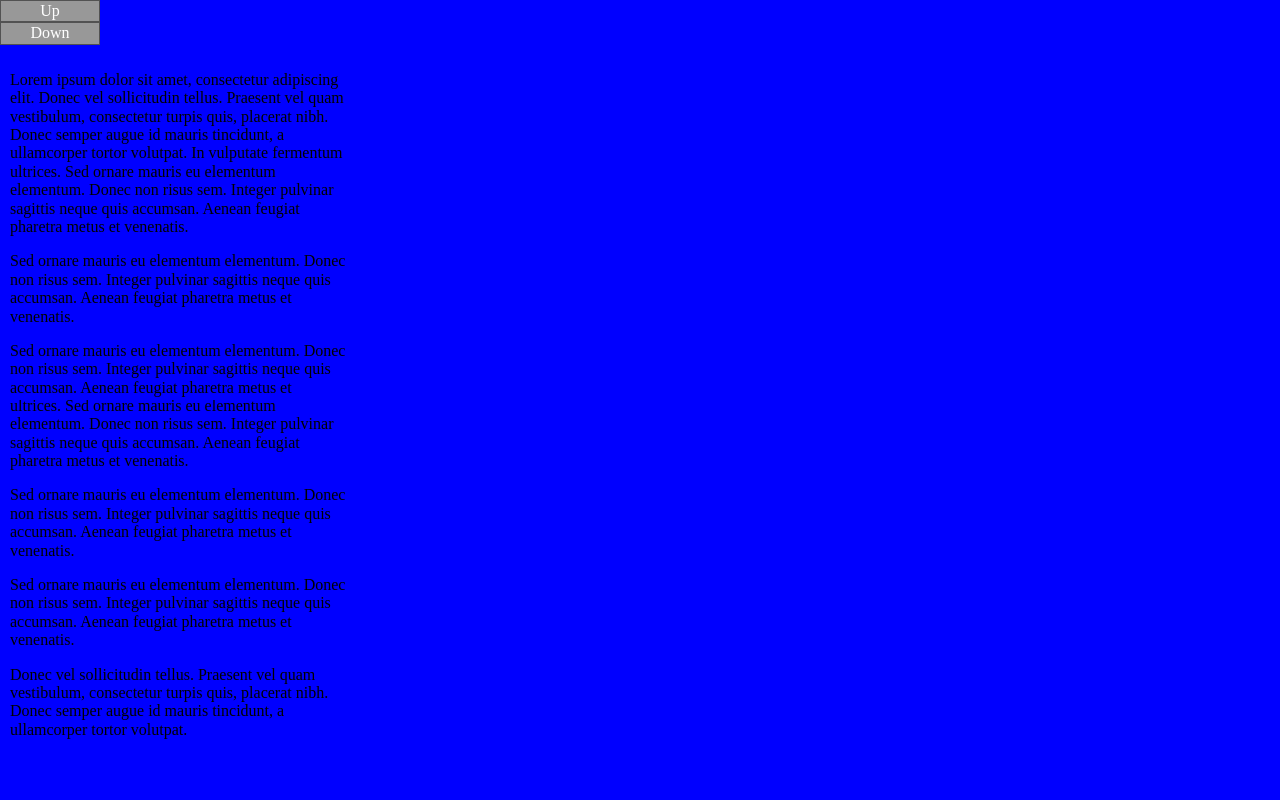
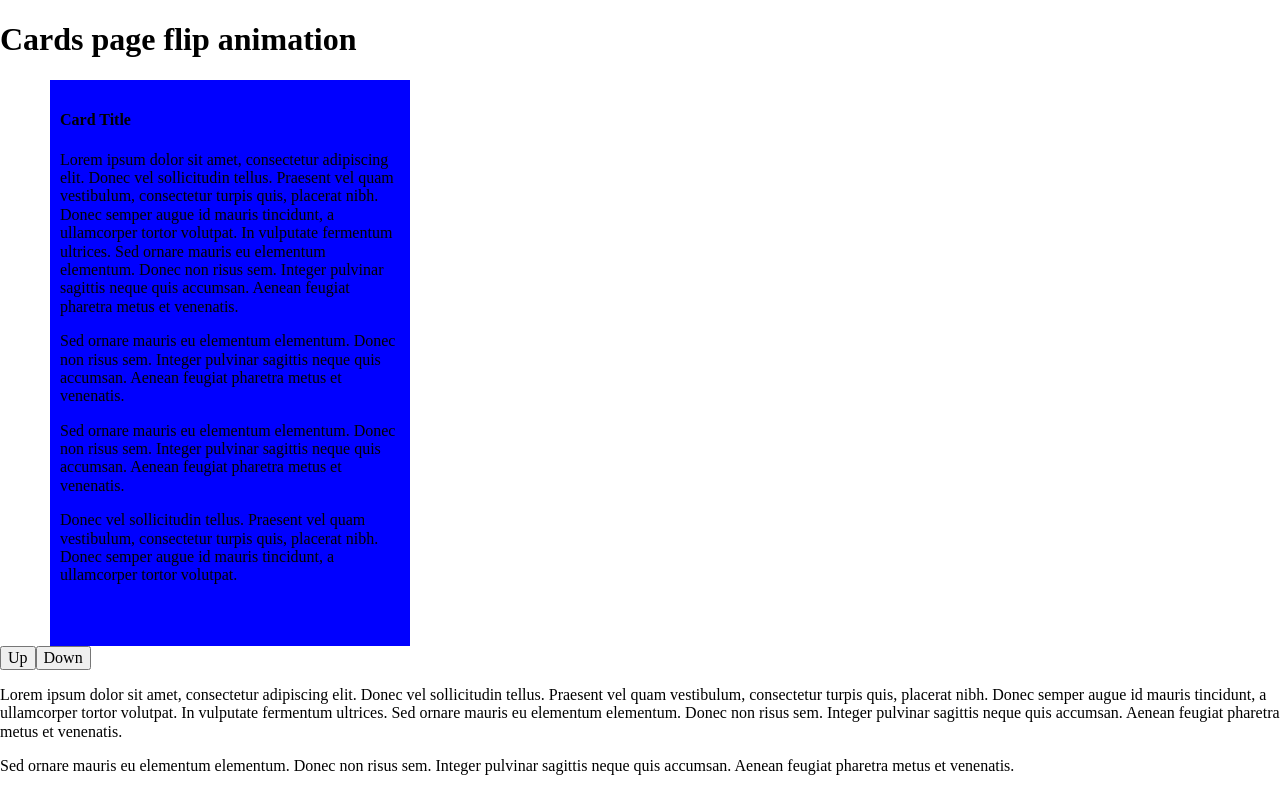
Before and after one commit to ibaraness/angular-page-flip-effect, an Angular app: page / in a window 1280 px wide. Built offline with nearby package versions, Linux system fonts and the light colour scheme.

Commit message:
Added external content

```diff
--- a/src/app/app.component.html
+++ b/src/app/app.component.html
@@ -1,2 +1,20 @@
 <!--The content below is only a placeholder and can be replaced.-->
-<app-cards></app-cards>
+<h1>Cards page flip animation</h1>
+<app-cards [width]="360" [height]="566" [cssClass]="'my-cards-container'" #cards></app-cards>
+<div class="buttons">
+  <button (click)="cards.flipUp()" class="btn">Up</button>
+  <button (click)="cards.flipDown()" class="btn">Down</button>
+</div>
+<p>
+Lorem ipsum dolor sit amet, consectetur adipiscing elit. Donec vel sollicitudin tellus.
+Praesent vel quam vestibulum, consectetur turpis quis, placerat nibh.
+Donec semper augue id mauris tincidunt, a ullamcorper tortor volutpat.
+In vulputate fermentum ultrices. Sed ornare mauris eu elementum elementum.
+Donec non risus sem. Integer pulvinar sagittis neque quis accumsan.
+Aenean feugiat pharetra metus et venenatis.
+</p>
+<p>
+  Sed ornare mauris eu elementum elementum.
+Donec non risus sem. Integer pulvinar sagittis neque quis accumsan.
+Aenean feugiat pharetra metus et venenatis.
+</p>
--- /dev/null
+++ b/src/app/app.component.scss
@@ -0,0 +1,11 @@
+.my-cards-container {
+  margin-left: 30px;
+}
+.card-bottom {
+  width: 100%;
+  height: 50%;
+  background-color: white;
+  transform: rotateX(0deg);
+  transform-origin: 0px 0px;
+  overflow: hidden;
+}
--- a/src/app/app.component.ts
+++ b/src/app/app.component.ts
@@ -3,7 +3,7 @@ import { Component } from '@angular/core';
 @Component({
   selector: 'app-root',
   templateUrl: './app.component.html',
-  styleUrls: ['./app.component.css']
+  styleUrls: ['./app.component.scss']
 })
 export class AppComponent {
   title = 'flipboard-app';
--- a/src/app/cards/card/card.component.html
+++ b/src/app/cards/card/card.component.html
@@ -1,23 +1,30 @@
-<div class="card" [id]="id" [ngClass]="{
-  'send-to-back': sendToBack,
-  'hide': disable
-}">
+<div class="card" [id]="id"
+  [ngClass]="{
+    'send-to-back': sendToBack,
+    'hide': disable
+  }"
+  [ngStyle]="{'width.px': width, 'height.px': height, 'perspective.px': height * 3}">
 
-  <div class="card-top" [@topCardState]="animationTop" (@topCardState.done)="topAnimationDone($event)" (@topCardState.start)="topAnimationStart($event)"
+  <div class="card-top"
+    [@topCardState]="animationTop"
+    (@topCardState.done)="topAnimationDone($event)"
+    (@topCardState.start)="topAnimationStart($event)"
     [ngClass]="{'flipped': topFlipped}">
-    <div *ngIf="template" class="card-content">
+    <div *ngIf="template" class="card-content" [ngStyle]="{'width.px': width, 'height.px': height}">
       <ng-container *ngTemplateOutlet="template"></ng-container>
     </div>
   </div>
-  <div class="card-bottom" [@bottomCardState]="animationBottom" (@bottomCardState.done)="bottomAnimationDone($event)" (@bottomCardState.start)="bottomAnimationStart($event)"
-    #cardBottom>
+  <div class="card-bottom"
+    [@bottomCardState]="animationBottom"
+    (@bottomCardState.done)="bottomAnimationDone($event)"
+    (@bottomCardState.start)="bottomAnimationStart($event)">
     <div class="card-screen" [@bottomCardScreenState]="bottomCardScreenAnimation"></div>
-    <div *ngIf="template" class="card-content">
+    <div *ngIf="template" class="card-content" [ngStyle]="{'width.px': width, 'height.px': height}">
       <ng-container *ngTemplateOutlet="template"></ng-container>
     </div>
   </div>
-  <div class="buttons">
-    <button (click)="onClickUp(cardBottom)" class="btn">Up</button>
-    <button (click)="onClickDown(cardBottom)" class="btn">Down</button>
-  </div>
+  <!-- <div class="buttons">
+    <button (click)="onClickUp()" class="btn">Up</button>
+    <button (click)="onClickDown()" class="btn">Down</button>
+  </div> -->
 </div>
--- a/src/app/cards/card/card.component.scss
+++ b/src/app/cards/card/card.component.scss
@@ -2,14 +2,13 @@
 Initial card position
 */
 .card {
-  position: fixed;
+  position: absolute;
   top:0;
   bottom: 0;
   left: 0;
   right: 0;
   z-index: 1;
   transform-style: preserve-3d;
-  perspective: 1132px;
   /*
   After bottom animation is done,
   We send the card to the back. The
@@ -31,8 +30,6 @@ Initial card position
     padding: 10px;
     position: absolute;
     bottom: 0;
-    height: 566px;
-    width: 360px;
     box-sizing: border-box;
   }
   .card-top {
--- a/src/app/cards/card/card.component.ts
+++ b/src/app/cards/card/card.component.ts
@@ -9,6 +9,8 @@ import { cardAnimationTriggers } from './animation-triggers/animation-triggers';
   animations: cardAnimationTriggers
 })
 export class CardComponent implements OnInit {
+  @Input() width: number;
+  @Input() height: number;
   /**
    * Should the card top half should be fliped inwards by defaut
    */
@@ -34,7 +36,7 @@ export class CardComponent implements OnInit {
   }
   @Input()
   set animationBottom(value) {
-    console.log("set animationBottom", value, this.id);
+    // console.log("set animationBottom", value, this.id);
     if (value) {
       this._animationBottom = value;
     }
@@ -71,7 +73,7 @@ export class CardComponent implements OnInit {
   }
 
   bottomAnimationDone(event) {
-    console.log('bottomAnimationDone', event, this.sendToBack);
+    // console.log('bottomAnimationDone', event, this.sendToBack);
     if (event.toState === 'foldedIn' && event.fromState !== 'void') {
 
       // Will trigger top fold-out animation
@@ -88,13 +90,13 @@ export class CardComponent implements OnInit {
     } else if (event.toState === 'foldedOut' && event.fromState !== 'void') {
       this.bottomCardScreenAnimation = 'transparent';
     }
-    console.log("bottomAnimationStart", event);
+    // console.log("bottomAnimationStart", event);
   }
 
   topAnimationDone(event) {
-    console.log("topAnimationDone", event);
+    // console.log("topAnimationDone", event);
     if (event.toState === 'foldedOut' && event.fromState !== 'void') {
-      console.log("topFoldOutDone");
+      // console.log("topFoldOutDone");
       this.topFoldOutDone.emit(true);
     } else if (event.toState === 'foldedIn' && event.fromState !== 'void') {
       this.topFoldInDone.emit(true);
@@ -103,12 +105,13 @@ export class CardComponent implements OnInit {
 
   topAnimationStart(event) {
     if (event.toState === 'foldedIn' && event.fromState !== 'void'){
-      console.log("topAnimationStart")
+      // console.log("topAnimationStart")
       this.topFoldInStart.emit(true);
     }
   }
 
   animateBottomFoldIn(): void {
+    console.log("dasfd", !this.disableTopAnimation)
     if (!this.disableTopAnimation) {
       this.animationBottom = 'foldedIn';
     }
@@ -121,7 +124,7 @@ export class CardComponent implements OnInit {
   }
 
   animateTopFoldIn(): void {
-    if (!this.disableTopAnimation) {
+    if (!this.disableBottomAnimation) {
       this.animationTop = 'foldedIn';
     }
   }
@@ -133,14 +136,15 @@ export class CardComponent implements OnInit {
   }
 
   // TODO: remove on prod
-  onClickUp(cardBottom) {
+  onClickUp() {
     this.animateBottomFoldIn();
   }
 
   onClickDown() {
-    if (!this.disableBottomAnimation) {
-      this.animationTop = 'foldedIn';
-    }
+    this.animateTopFoldIn();
+    // if (!this.disableBottomAnimation) {
+    //   this.animationTop = 'foldedIn';
+    // }
   }
 
 }
--- a/src/app/cards/cards.component.html
+++ b/src/app/cards/cards.component.html
@@ -1,11 +1,13 @@
-<ng-container *ngFor="let card of cards; let i = index">
+<div class="cards-container" [ngClass]="cssClass" [ngStyle]="{'width.px': width, 'height.px': height}">
+  <ng-container *ngFor="let card of cards; let i = index">
   <app-card
     [id]="card.id"
     [topFlipped]="i < (cards.length - 1)"
     [disable]="card.disable"
     [animationTop]="i < (cards.length - 1) ? card.topState: 'active' "
     [animationBottom]="card.bottomState"
-
+    [width]="width"
+    [height]="height"
     [disableBottomAnimation]="i === (cards.length - 1) ? true: false"
     [disableTopAnimation]="i === 0 ? true : false"
     [template]="cardsContent"
@@ -46,3 +48,4 @@
       </p>
   </ng-template>
 </ng-container>
+</div>
--- a/src/app/cards/cards.component.scss
+++ b/src/app/cards/cards.component.scss
@@ -0,0 +1,3 @@
+.my-cards-container {
+  position: relative;
+}
--- a/src/app/cards/cards.component.ts
+++ b/src/app/cards/cards.component.ts
@@ -1,16 +1,21 @@
 import { CardComponent } from './card/card.component';
-import { Component, OnInit, ViewChildren, QueryList, AfterViewInit } from '@angular/core';
+import { Component, OnInit, ViewChildren, QueryList, AfterViewInit, Input, ViewEncapsulation } from '@angular/core';
 
 @Component({
   selector: 'app-cards',
   templateUrl: './cards.component.html',
-  styleUrls: ['./cards.component.scss']
+  styleUrls: ['./cards.component.scss'],
+  encapsulation: ViewEncapsulation.None
 })
 export class CardsComponent implements OnInit, AfterViewInit {
-
+  @Input() width: number;
+  @Input() height: number;
+  @Input() cssClass = "my-cards-container";
   @ViewChildren(CardComponent) cardComponents: QueryList<CardComponent>;
   cardComponentsArray: CardComponent[];
   cards = [];
+
+  private activeCardIndex;
 
   constructor() { }
 
@@ -21,6 +26,7 @@ export class CardsComponent implements OnInit, AfterViewInit {
       {id: 'thirdCard', topState: 'foldedIn', disable: false, bottomState: ''},
       {id: 'forthCard', topState: 'foldedIn', disable: false, bottomState: ''}
     ];
+    this.activeCardIndex = this.cards.length - 1;
   }
 
   ngAfterViewInit(): void {
@@ -28,12 +34,13 @@ export class CardsComponent implements OnInit, AfterViewInit {
   }
 
   onBottomFoldInDone(index) {
-    console.log("onBottomFoldInDone")
+    //console.log("onBottomFoldInDone")
     if (index >= 0) {
       // Start top animation
-      console.log("Start top animation", this.cardComponents);
+      //console.log("Start top animation", this.cardComponents);
       if (this.cardComponentsArray) {
         this.cardComponentsArray[index].animateTopFoldOut(); //.animationTop = "foldedOut";
+        this.activeCardIndex = index;
       }
       // this.cards[index].topState = 'active';
     }
@@ -43,24 +50,41 @@ export class CardsComponent implements OnInit, AfterViewInit {
     if (index < this.cards.length) {
       this.cards[index].disable = true;
       // this.cards[index - 1].topState = '';
-      console.log("true onTopFoldOutDone");
+      //console.log("true onTopFoldOutDone");
     }
   }
 
   onTopFoldInDone(event, index) {
-    console.log("onTopFoldInDone", event);
+    //console.log("onTopFoldInDone", event);
     if (index < this.cards.length) {
       // this.cards[index].bottomState = 'inactive';
       this.cardComponentsArray[index].animateBottomFoldOut(); //animationBottom = 'foldedOut';
-      console.log("true onTopFoldInDone");
+      this.activeCardIndex = index;
+      // console.log("true onTopFoldInDone");
     }
   }
 
   onTopFoldInStart(event, index) {
-    console.log("test", event);
+    // console.log("test", event);
     if (index < this.cards.length) {
       this.cards[index].disable = false;
-      console.log("true onTopFoldInStart");
+      // console.log("true onTopFoldInStart");
+    }
+  }
+
+  flipUp(){
+    console.log("clicked flipUp")
+    if (this.activeCardIndex < this.cards.length) {
+      console.log("this.activeCardIndex", this.cardComponentsArray[this.activeCardIndex]);
+      this.cardComponentsArray[this.activeCardIndex].animateBottomFoldIn();
+    }
+  }
+
+  flipDown(){
+    console.log("clicked flipDown")
+    if (this.activeCardIndex < this.cards.length) {
+      console.log("this.activeCardIndex", this.activeCardIndex);
+      this.cardComponentsArray[this.activeCardIndex].animateTopFoldIn();
     }
   }
 
--- a/src/styles.scss
+++ b/src/styles.scss
@@ -1,2 +1,5 @@
 /* You can add global styles to this file, and also import other style files */
 @import './styles/normalize';
+.my-cards-container {
+  margin-left: 50px;
+}
--- a/tslint.json
+++ b/tslint.json
@@ -84,7 +84,7 @@
     ],
     "prefer-const": true,
     "quotemark": [
-      true,
+      false,
       "single"
     ],
     "radix": true,
```
Also changed, not shown: src/app/app.component.css (deleted).
